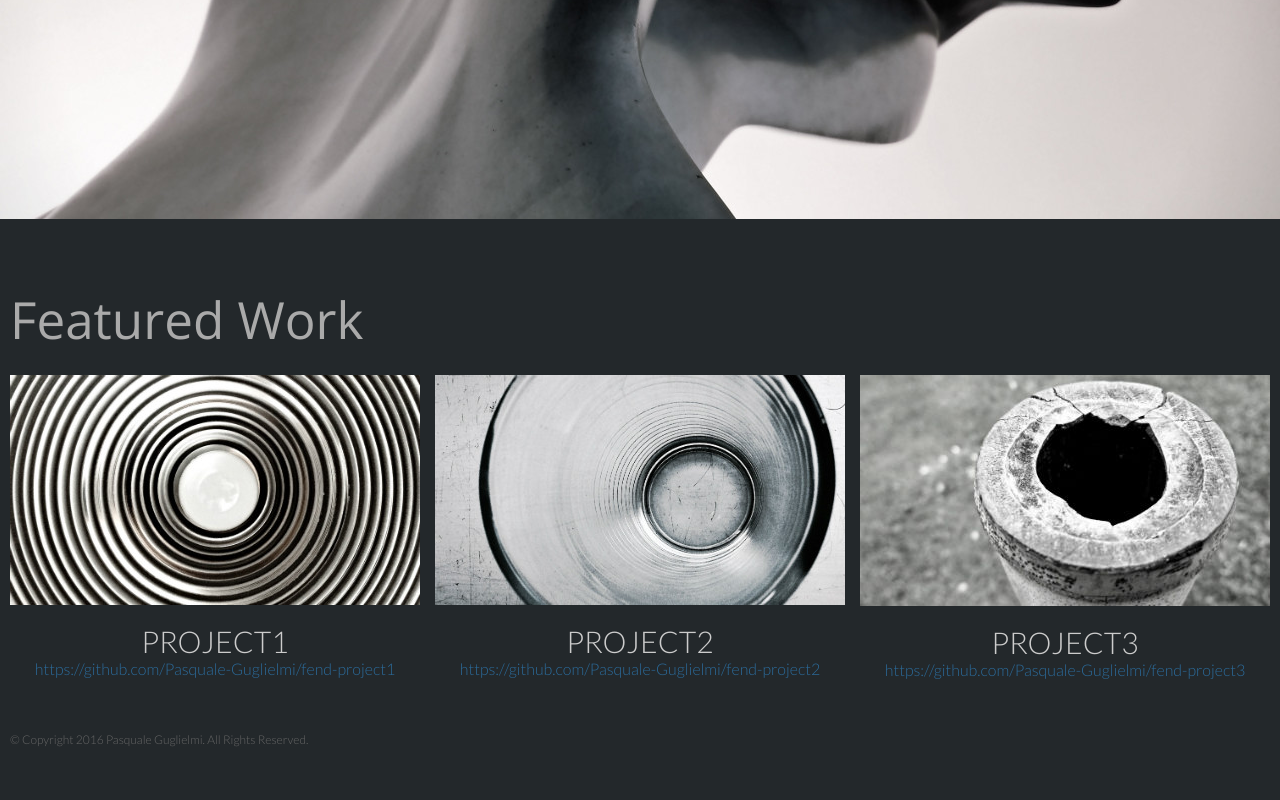
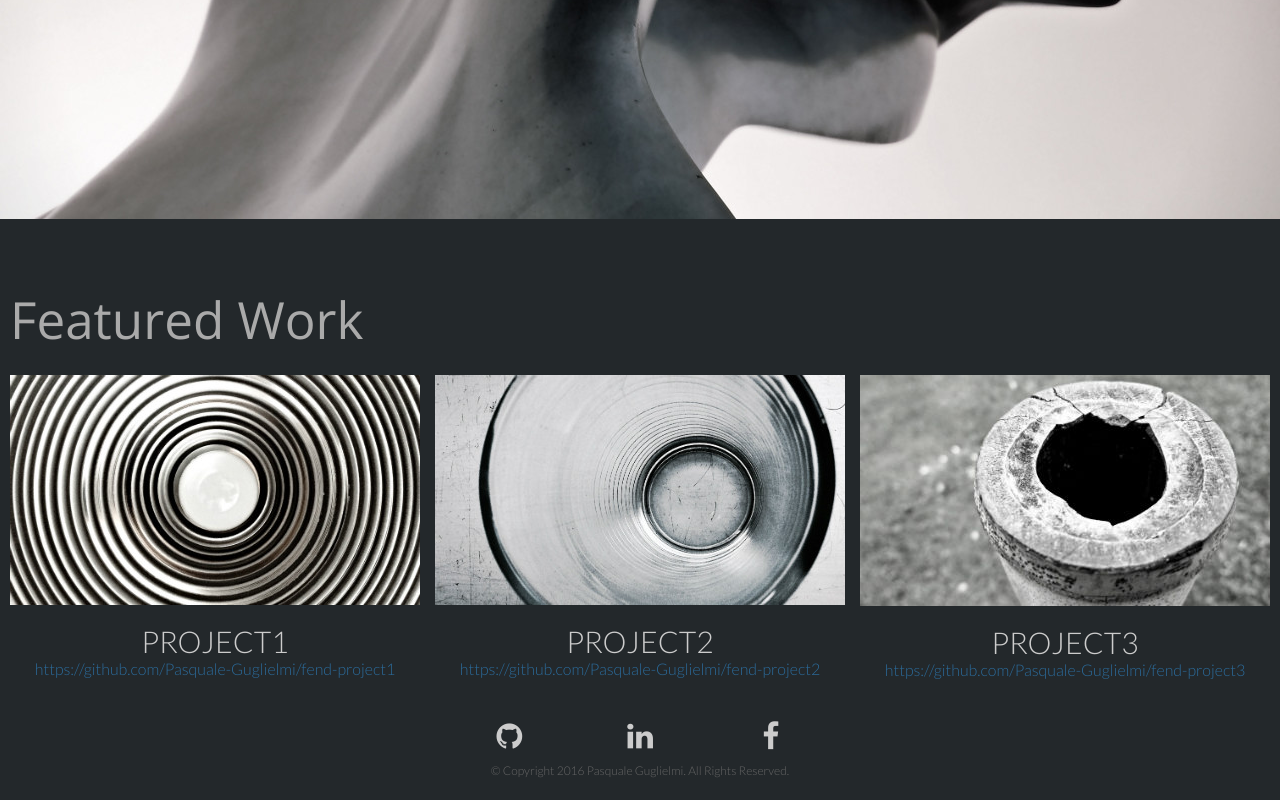
Before and after one commit to Pasquale-Guglielmi/portfolio-page, a plain HTML site: page index.html in a window 1280 px wide. Shown: the part 549-1349 px from the top of the page. Before the commit the page ends 1318 px from the top, so only its background shows below. Drawn offline with nearby package versions, Linux system fonts and the light colour scheme.

Commit message:
move social links from header to footer and change "social" with "contact"

```diff
--- a/css/main.css
+++ b/css/main.css
@@ -361,3 +361,13 @@ li {
     padding: 10px;
     text-transform: capitalize;
 }
+
+.footer {
+    text-align: center;
+}
+
+.footer .footer-link {
+    color: #ccc;
+    width: 10vw;
+    font-size: 30px;
+}
--- a/index.html
+++ b/index.html
@@ -38,10 +38,8 @@
                             <a class="navbar-nav-link" href="#">about me</a>
                         </li>
                         <li class="dropdown">
-                            <a href="#" class="dropdown-toggle navbar-nav-link" data-toggle="dropdown" role="button" aria-haspopup="true" aria-expanded="false">social<span class="caret"></span></a>
+                            <a href="#" class="dropdown-toggle navbar-nav-link" data-toggle="dropdown" role="button" aria-haspopup="true" aria-expanded="false">contact<span class="caret"></span></a>
                             <ul class="dropdown-menu">
-                                <li><a href="https://github.com/Pasquale-Guglielmi" class="fa fa-github navbar-nav-link" aria-hidden="true"></a></li>
-                                <li><a href="https://www.facebook.com/profile.php?id=100009325692823" class="fa fa-facebook navbar-nav-link" aria-hidden="true"></a></li>
                                 <li><a href="mailto:guglielmipasquale@yahoo.it" target="_top" class="fa fa-envelope-o navbar-nav-link" aria-hidden="true"></a></li>
                             </ul>
                         </li>
@@ -99,6 +97,9 @@
     </main>
     <footer class="footer">
         <div class="container">
+            <a href="https://github.com/Pasquale-Guglielmi" class="fa fa-github footer-link" aria-hidden="true"></a>
+            <a href="https://it.linkedin.com/in/pasquale-guglielmi-8152a663" class="fa fa-linkedin footer-link" aria-hidden="true"></a>
+            <a href="https://www.facebook.com/profile.php?id=100009325692823" class="fa fa-facebook footer-link" aria-hidden="true"></a>
             <p class="copyright">&#169 copyright 2016 pasquale guglielmi. all rights reserved.</p>
         </div>
     </footer>
```
